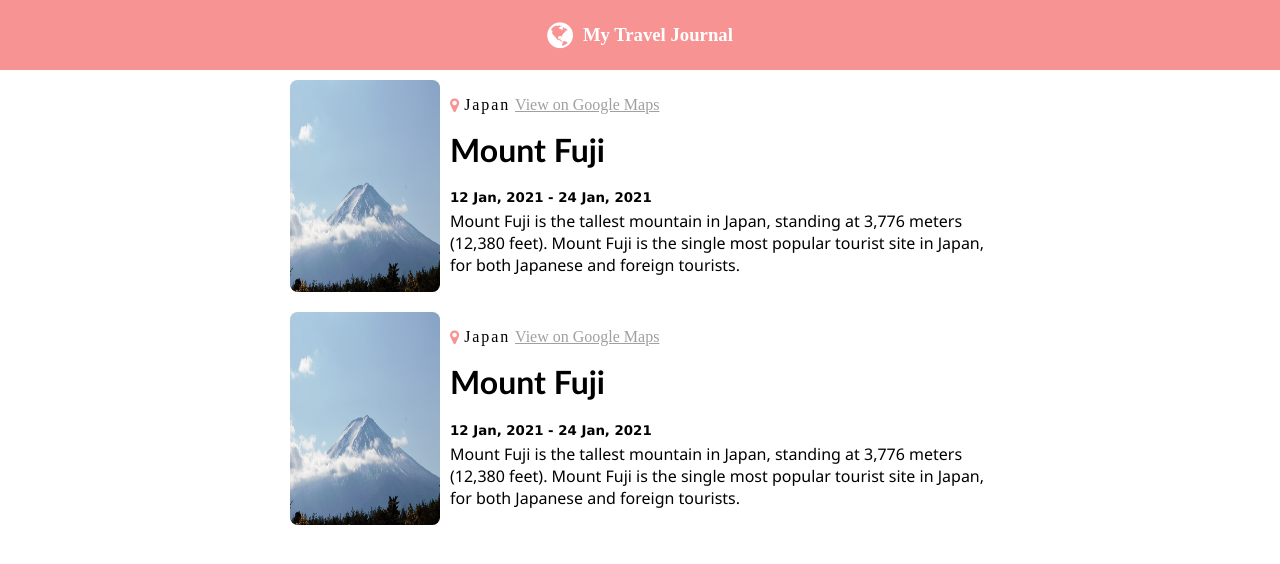
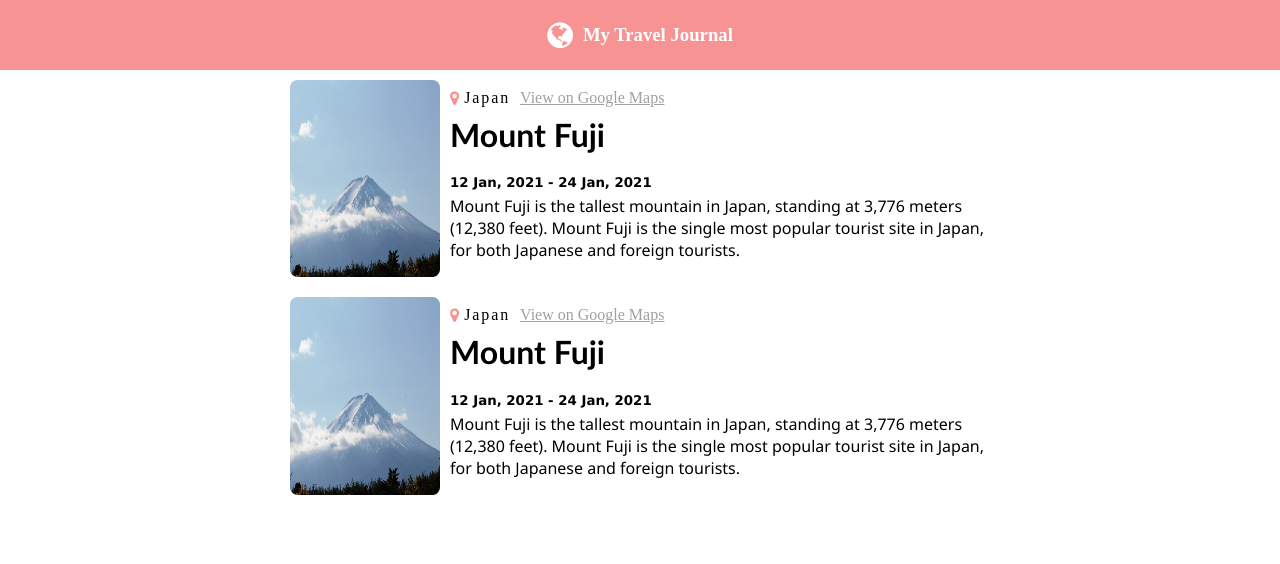
Before and after one commit to sherryysj/ReactJSRecap, a React (Create React App) app in the folder TravelJournal/: page / in a window 1280 px wide. Shown: the top 564 px of the page. Built offline with nearby package versions, Linux system fonts and the light colour scheme.

Commit message:
update card styles

```diff
--- a/TravelJournal/src/Styles/style.css
+++ b/TravelJournal/src/Styles/style.css
@@ -51,6 +51,7 @@ nav > h3 {
 .location {
   display: flex;
   align-items: center;
+  height: 35px;
 }
 
 .location > i {
@@ -63,7 +64,7 @@ nav > h3 {
 }
 
 .location > a {
-  margin-left: 5px;
+  margin-left: 10px;
   color: rgb(161, 160, 160);
 }
 
```
